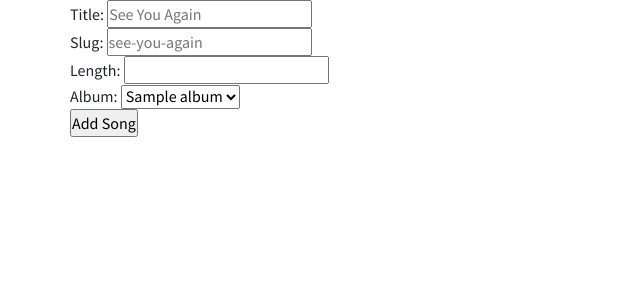
After one commit to cammarb/miley-discography, a Flask app: page /songs/add_song in a window 1280 px wide. The commit adds this page. Shown: the top 300 px of the page, without its empty margins (0-640 px from the left). Run offline with Flask 2, Linux system fonts and the light colour scheme; tables that the repository leaves empty hold one stand-in row (values such as "Sample post").

Commit message:
add songs and update album's songs quantity

```diff
--- a/app/routes/songs.py
+++ b/app/routes/songs.py
@@ -1,6 +1,7 @@
-from flask import Flask, redirect, url_for, render_template
+from flask import Flask, jsonify, redirect, request, url_for, render_template
 from flask import Blueprint
 from app.models.song import Song
+from app.models.album import Album
 
 blueprint = Blueprint("songs", __name__)
 
@@ -8,3 +9,34 @@ blueprint = Blueprint("songs", __name__)
 @blueprint.get("/songs")
 def get_songs():
     return render_template("songs/list_songs.html")
+
+
+@blueprint.get("/songs/add_song")
+def add_song():
+    albums = Album.query.all()
+    return render_template("songs/add_song.html", albums=albums)
+
+
+@blueprint.post("/songs/add_song")
+def post_song():
+    new_song = Song(
+        title=request.form.get("title"),
+        slug=request.form.get("slug"),
+        album_id=request.form.get("album_id"),
+        length=request.form.get("length"),
+    )
+    new_song.save()
+    song_album = Album.query.get(new_song.album_id)
+    song_album.number_of_songs = Song.query.filter_by(
+        album_id=new_song.album_id
+    ).count()
+    song_album.save()
+    return jsonify(
+        {
+            "id": new_song.id,
+            "title": new_song.title,
+            "slug": new_song.slug,
+            "length": new_song.length,
+            "album_id": new_song.album_id,
+        }
+    )
--- /dev/null
+++ b/app/templates/songs/add_song.html
@@ -0,0 +1,37 @@
+{% extends 'base.html'%}
+{% block title %}Add Song{% endblock %}
+{% block head%}
+{{super()}}
+{% endblock %}
+
+{% block nav %}
+{% endblock %}
+
+
+{% block container %}
+<form method="post">
+    <div>
+        <label for="title">Title:</label>
+        <input type="text" name="title" id="title" placeholder="See You Again">
+    </div>
+    <div>
+        <label for="slug">Slug:</label>
+        <input type="text" name="slug" id="slug" placeholder="see-you-again">
+    </div>
+    <div>
+        <label for="length">Length:</label>
+        <input type="text" name="length" id="length">
+    </div>
+    <div>
+        <label for="album_id">Album:</label>
+        <select name="album_id" id="album_id">
+            {% for album in albums %}
+            <option value="{{album.id}}">{{album.title}}</option>
+            {% endfor %}
+        </select>
+    </div>
+    <div>
+        <input type="submit" value="Add Song">
+    </div>
+</form>
+{% endblock %}
```
Also changed, not shown: app/templates/songs/list_songs.html (+7 -3 lines).
